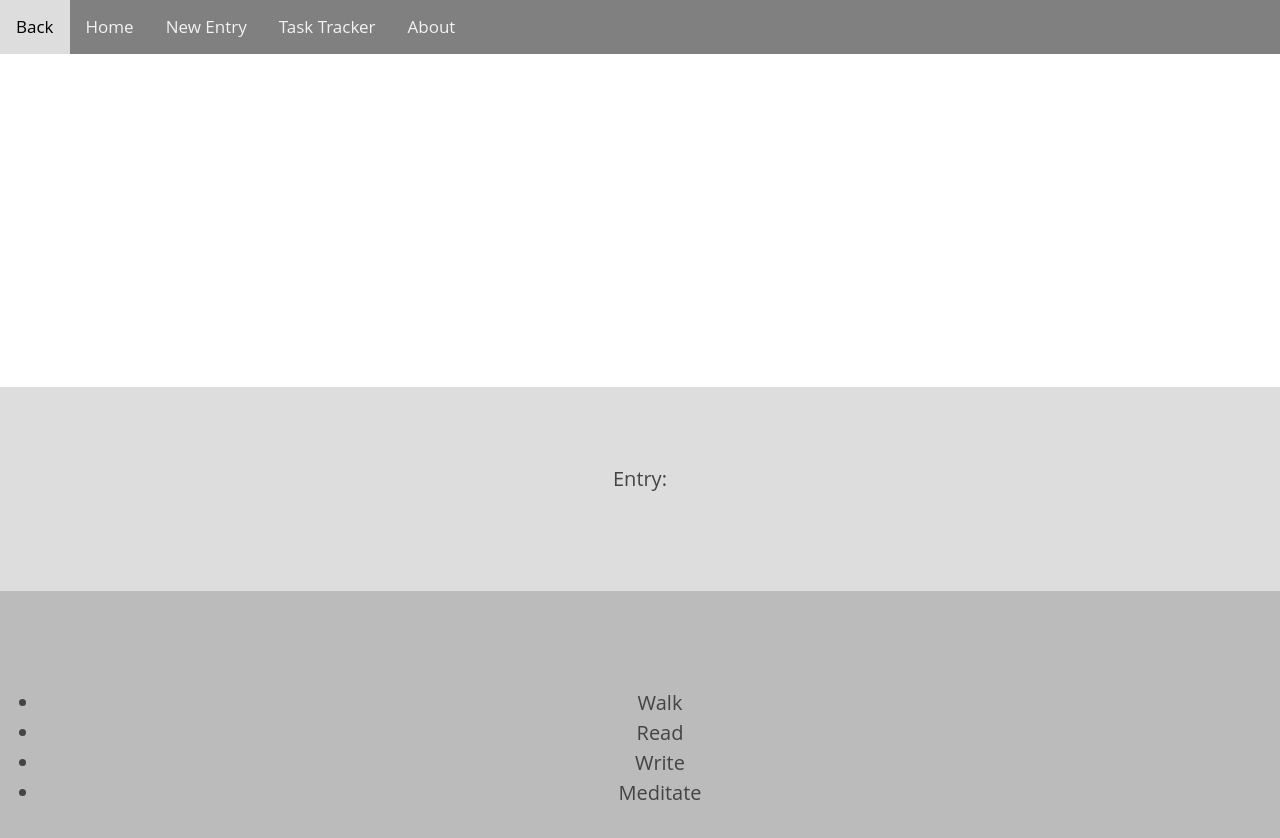
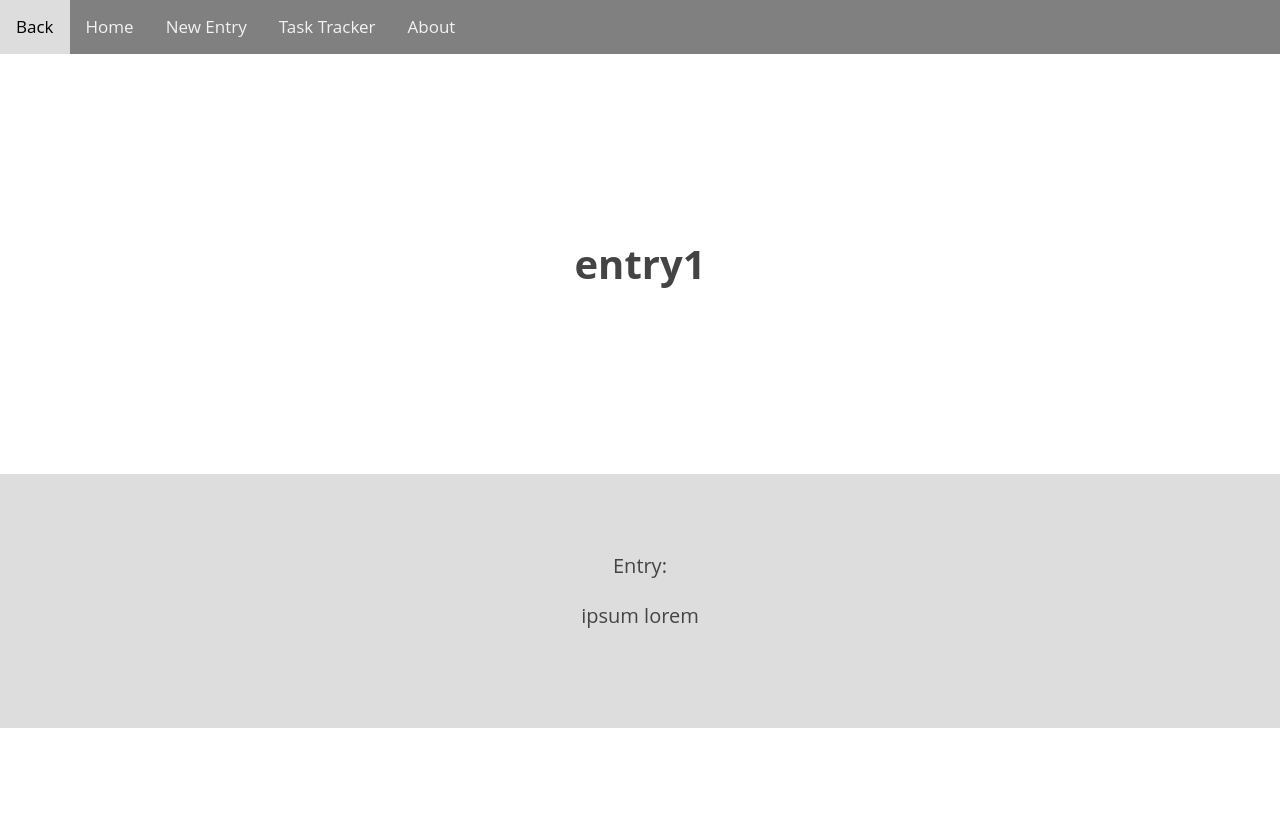
Before and after one commit to Cjenkins14/Reflect-app, a React (Create React App) app: page /entry/1 in a window 1280 px wide. Shown: the top 838 px of the page. After the commit the page ends 800 px from the top, so only its background shows below. Built offline with nearby package versions, Linux system fonts and the light colour scheme.

Commit message:
fixed feedback bugs, static client finished

```diff
--- a/src/App.js
+++ b/src/App.js
@@ -43,7 +43,7 @@ class App extends Component {
           content: 'ipsum lorem',
           date: new Date()
         }],
-      habits: ['Walk', 'Read', 'Write', 'Meditate']
+      habits: [{ id: 1, habit: 'Walk' }, { id: 2, habit: 'Read' }, { id: 3, habit: 'Write' }, { id: 4, habit: 'Meditate' }]
     }
   };
 
--- a/src/EntryMain/EntryMain.js
+++ b/src/EntryMain/EntryMain.js
@@ -23,24 +23,23 @@ class EntryMain extends Component {
         )
     }
     render() {
-        const { entries, habits } = this.context
-        console.log(entries, habits)
+        const { entries } = this.context
+        console.log(this.props.match.params.id)
+        const thisEntry = entries.find(entry => entry.id === Number(this.props.match.params.id))
         return (
             <div className='entry-main'>
                 <Nav history={this.props.history} />
                 <main role="main">
                     <header role="banner">
-                        <h1>{entries.title}</h1>
+                        <h1>{thisEntry.title}</h1>
                     </header>
 
                     <section>
                         Entry:
-                        <p>{entries.content}</p>
+                        <p>{thisEntry.content}</p>
                     </section>
 
-                    <section>
-                        {this.habitList(habits)}
-                    </section>
+
                 </main>
             </div>
         )
--- a/src/HabitTracker/HabitTracker.css
+++ b/src/HabitTracker/HabitTracker.css
@@ -0,0 +1,11 @@
+.complete {
+    text-decoration: line-through;
+}
+
+.habit-list {
+    list-style: none;
+}
+
+#habit-check:checked + .strike {
+    text-decoration: line-through;
+}
--- a/src/HabitTracker/HabitTracker.js
+++ b/src/HabitTracker/HabitTracker.js
@@ -9,11 +9,13 @@ import Nav from '../Nav/Nav'
 class HabitTracker extends Component {
     constructor(props) {
         super(props)
+        this.myRef = React.createRef()
         this.state = {
             habits: []
         }
     };
     static contextType = ReflectContext;
+
 
     render() {
         const { habits } = this.context
@@ -21,13 +23,17 @@ class HabitTracker extends Component {
             <div className='habit-tracker'>
                 <Nav history={this.props.history} />
                 <h1>Task Tracker</h1>
-                <ul className='habit-list'>
+                <ul>
                     {habits.map(habit => {
-                        return <li>
-                            {habit}
-                        </li>
+                        return (
+                            <li className='habit-list' key={habit.id}>
+                                <input type='checkbox' id='habit-check' />
+                                <label htmlFor='habit-check' className='strike'>{habit.habit}</label>
+                            </li>
+                        )
                     })}
                 </ul>
+
 
                 <section className='habit-entry'>
                     <label htmlFor='new-habit'>Add a Task:</label> <br />
--- a/src/Home/Home.js
+++ b/src/Home/Home.js
@@ -17,8 +17,6 @@ class Home extends Component {
     static contextType = ReflectContext;
 
     render() {
-        console.log(this.state)
-        console.log(this.context.value.match.params.id)
         const entries = this.context.entries
         return (
             <div className='home-page'>
--- a/src/Nav/Nav.js
+++ b/src/Nav/Nav.js
@@ -32,8 +32,8 @@ class Nav extends Component {
                 <Link to="/add">New Entry</Link>
                 <Link to="/habits">Task Tracker</Link>
                 <Link to="/">About</Link>
-                <button class="hamburger-button" onClick={this.myFunction}>
-                    <i class="fa fa-bars"></i>
+                <button className="hamburger-button" onClick={this.myFunction}>
+                    <i className="fa fa-bars"></i>
                 </button>
             </div>
         )
```
